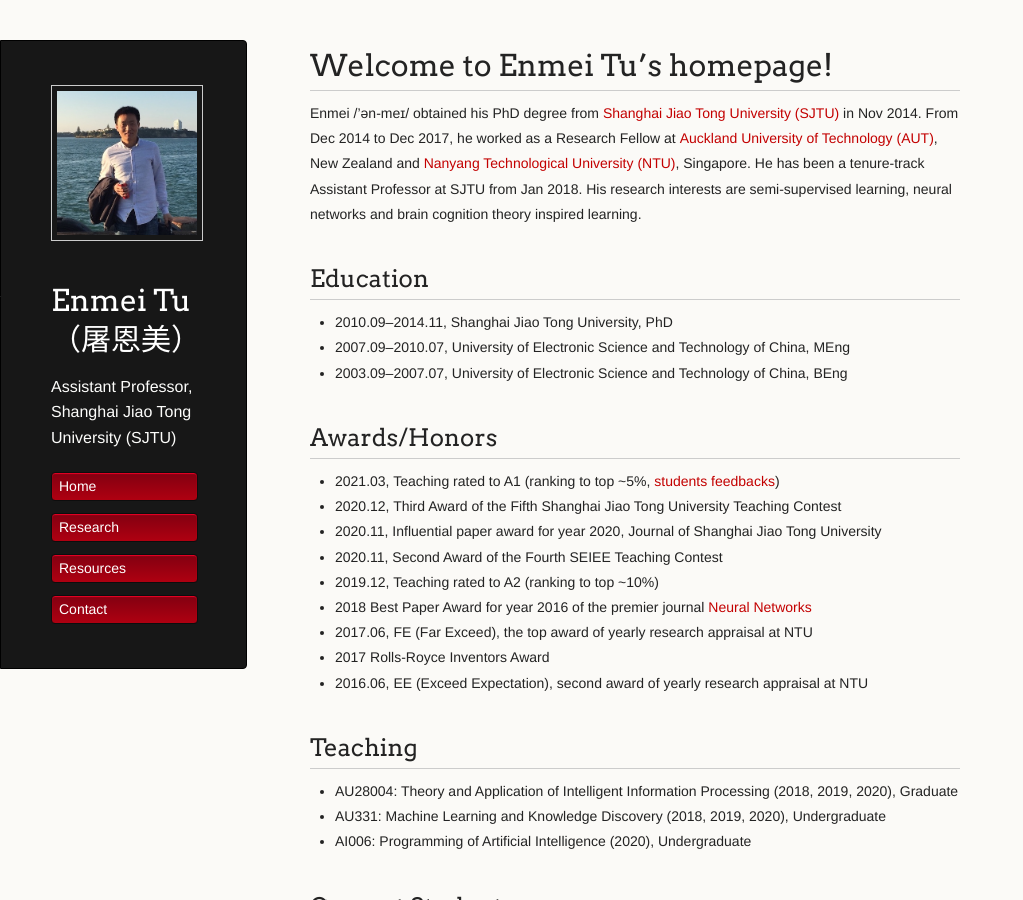
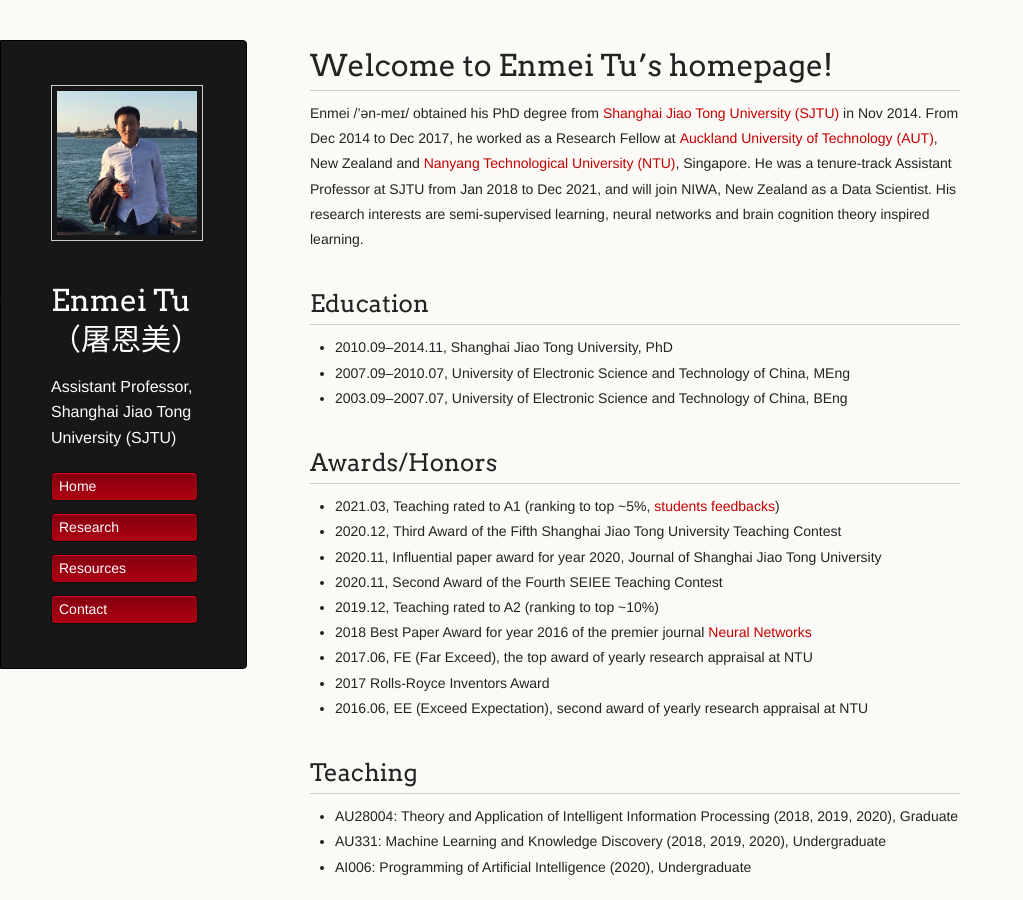
Before and after one commit to hellotem/enmeitu.github.io, a Jekyll site: the page built from index.md, in a window 1280 px wide and 900 px high. Shown: the whole window, without its empty margins (0-1023 px from the left). Built offline with Jekyll 4.4.1, drawn with Linux system fonts in a browser that asks for light colours.

Commit message:
add niwa

```diff
--- a/index.md
+++ b/index.md
@@ -10,7 +10,7 @@
 
 There should be whitespace between paragraphs. We recommend including a README, or a file with information about your project. -->
 # Welcome to Enmei Tu's homepage!
-Enmei /'ən-meɪ/ obtained his PhD degree from [Shanghai Jiao Tong University (SJTU)](http://en.sjtu.edu.cn/) in Nov 2014. From Dec 2014 to Dec 2017, he  worked as a Research Fellow at [Auckland University of Technology (AUT)](https://www.aut.ac.nz/), New Zealand and [Nanyang Technological University (NTU)](https://www.ntu.edu.sg), Singapore. He has been a tenure-track Assistant Professor at SJTU from Jan 2018. His research interests are semi-supervised learning, neural networks and brain cognition theory inspired learning.
+Enmei /'ən-meɪ/ obtained his PhD degree from [Shanghai Jiao Tong University (SJTU)](http://en.sjtu.edu.cn/) in Nov 2014. From Dec 2014 to Dec 2017, he  worked as a Research Fellow at [Auckland University of Technology (AUT)](https://www.aut.ac.nz/), New Zealand and [Nanyang Technological University (NTU)](https://www.ntu.edu.sg), Singapore. He was a tenure-track Assistant Professor at SJTU from Jan 2018 to Dec 2021, and will join NIWA, New Zealand as a Data Scientist. His research interests are semi-supervised learning, neural networks and brain cognition theory inspired learning.
 
 ## Education
 * 2010.09--2014.11, Shanghai Jiao Tong University, PhD
```
